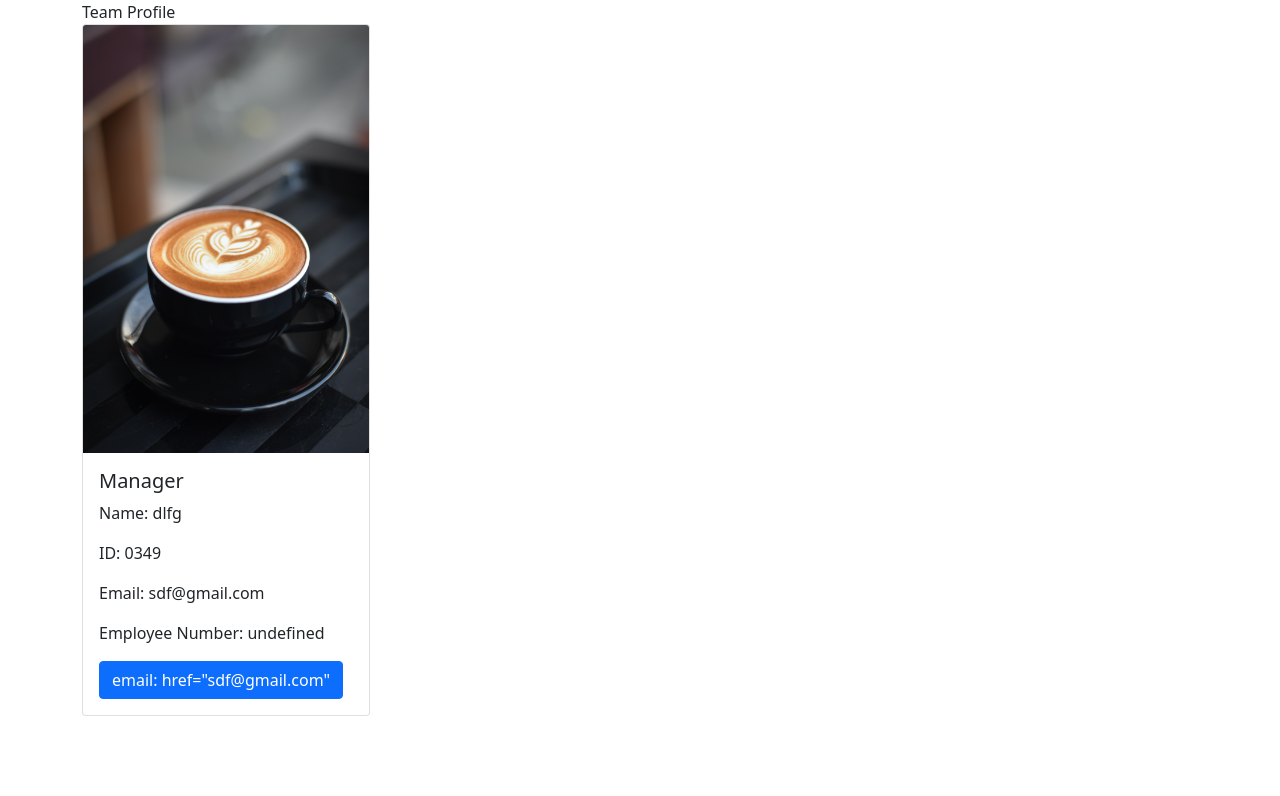
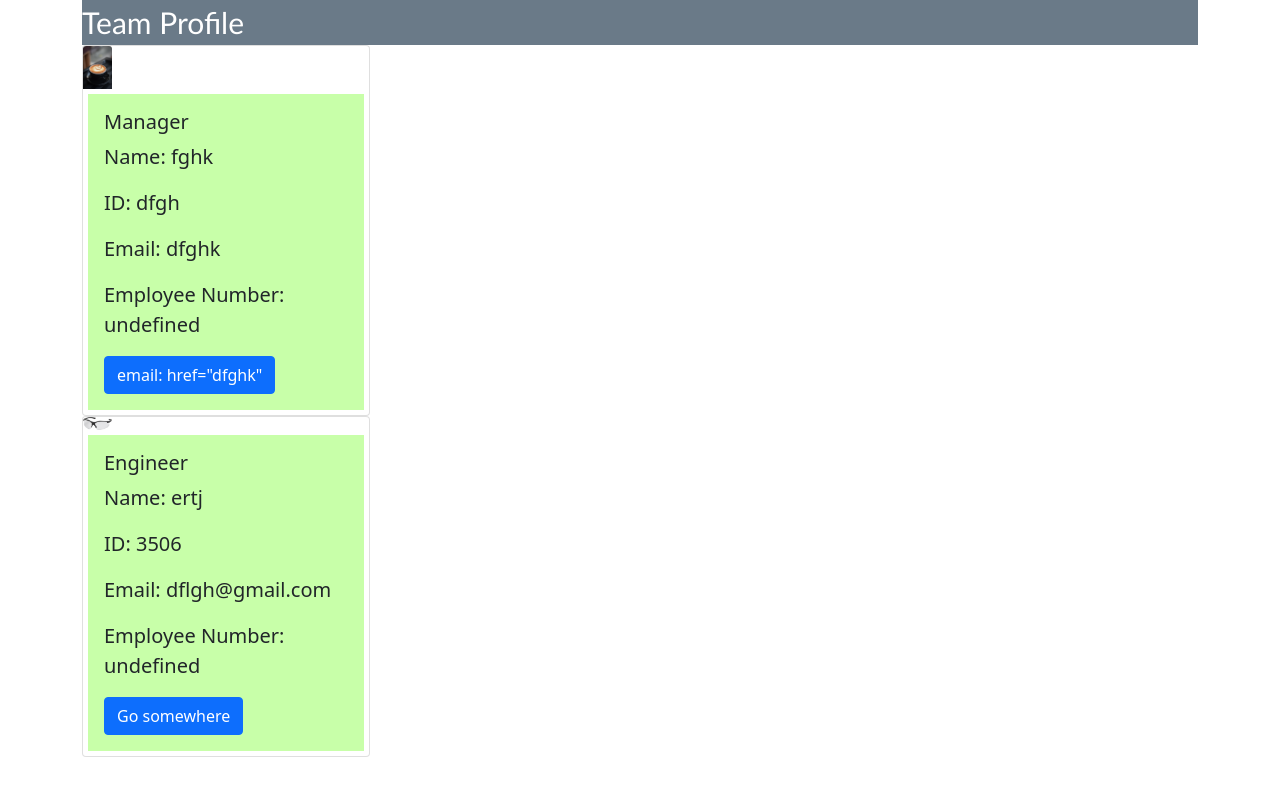
Before and after one commit to IsaacAkanbi/Team-profile-generator, a website: page index.html in a window 1280 px wide. Drawn offline with nearby package versions, Linux system fonts and the light colour scheme.

Commit message:
added styling

```diff
--- a/index.html
+++ b/index.html
@@ -4,7 +4,7 @@
 <head>
   <meta charset="UTF-8">
   <meta http-equiv="X-UA-Compatible" content="ie=edge">
-
+  <link rel="stylesheet" href="./style.css" />
   <link rel="stylesheet" href="https://cdn.jsdelivr.net/npm/bootstrap@5.0.0-beta3/dist/css/bootstrap.min.css" integrity="sha384-eOJMYsd53ii+scO/bJGFsiCZc+5NDVN2yr8+0RDqr0Ql0h+rP48ckxlpbzKgwra6" crossorigin="anonymous">
   <title>Team profile</title>
 </head>
@@ -17,12 +17,24 @@
         <img src="./Assets/pexels.jpg" class="card-img-top" alt="coffee">
         <div class="card-body">
         <h5 class="card-title">Manager</h5>
-        <p class="card-text">Name: dlfg </p>
-        <p class="card-text">ID: 0349 </p>
-        <p class="card-text">Email: sdf@gmail.com </p>
+        <p class="card-text">Name: fghk </p>
+        <p class="card-text">ID: dfgh </p>
+        <p class="card-text">Email: dfghk </p>
         <p class="card-text">Employee Number: undefined </p>
 
-        <a href="#" class="btn btn-primary">email: href="sdf@gmail.com"</a>
+        <a href="#" class="btn btn-primary">email: href="dfghk"</a>
+        </div>
+    </div>
+    <div class="card" style="width: 18rem;">
+        <img src="./Assets/engineer.jpg" class="card-img-top" alt="goggle">
+        <div class="card-body">
+            <h5 class="card-title">Engineer</h5>
+            <p class="card-text">Name: ertj </p>
+            <p class="card-text">ID: 3506 </p>
+            <p class="card-text">Email: dflgh@gmail.com </p>
+            <p class="card-text">Employee Number: undefined </p>
+
+            <a href="#" class="btn btn-primary">Go somewhere</a>
         </div>
     </div>
 
--- a/index.js
+++ b/index.js
@@ -244,7 +244,7 @@ const renderPage = team => {
 <head>
   <meta charset="UTF-8">
   <meta http-equiv="X-UA-Compatible" content="ie=edge">
-
+  <link rel="stylesheet" href="./style.css" />
   <link rel="stylesheet" href="https://cdn.jsdelivr.net/npm/bootstrap@5.0.0-beta3/dist/css/bootstrap.min.css" integrity="sha384-eOJMYsd53ii+scO/bJGFsiCZc+5NDVN2yr8+0RDqr0Ql0h+rP48ckxlpbzKgwra6" crossorigin="anonymous">
   <title>Team profile</title>
 </head>
```
